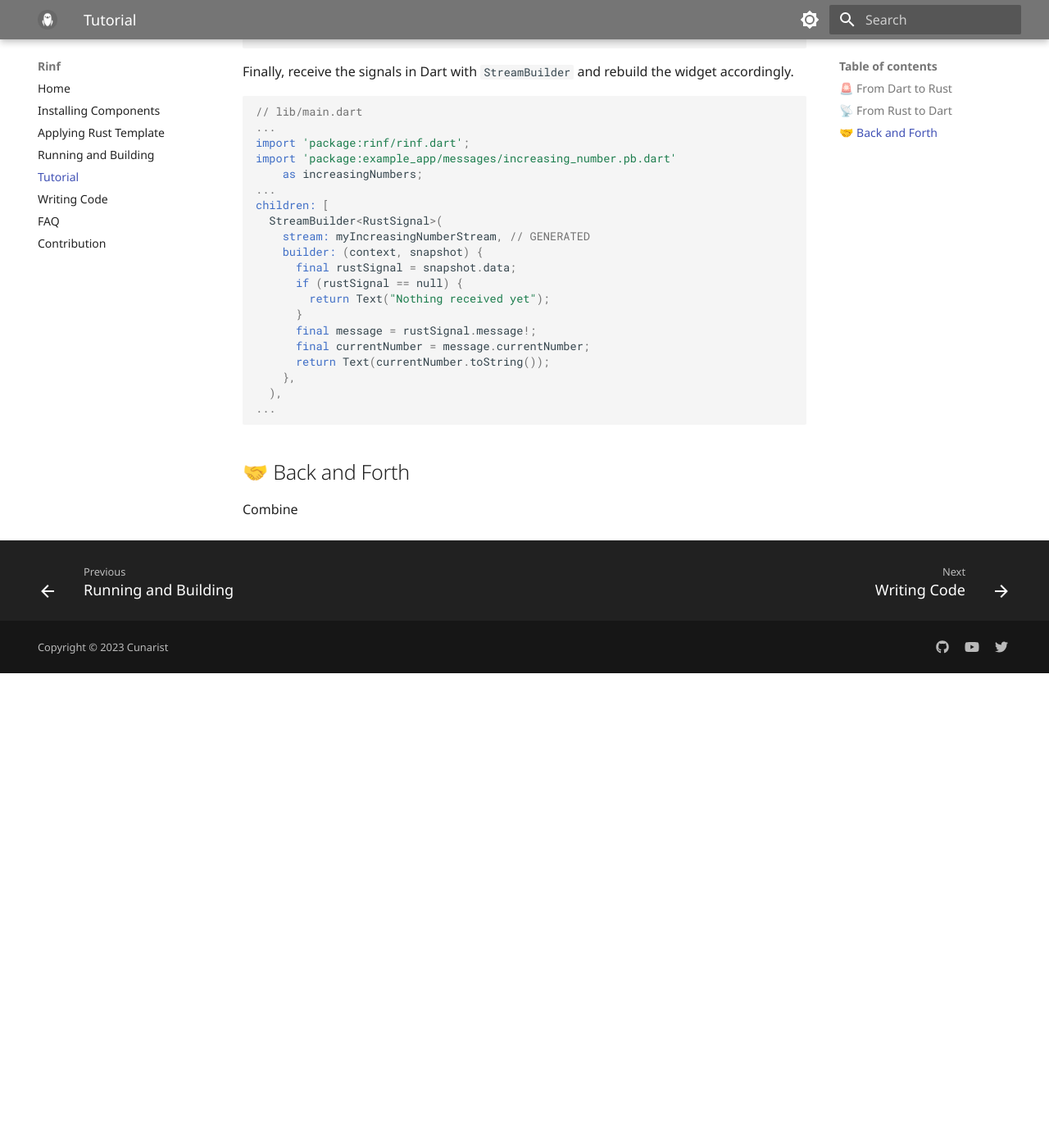
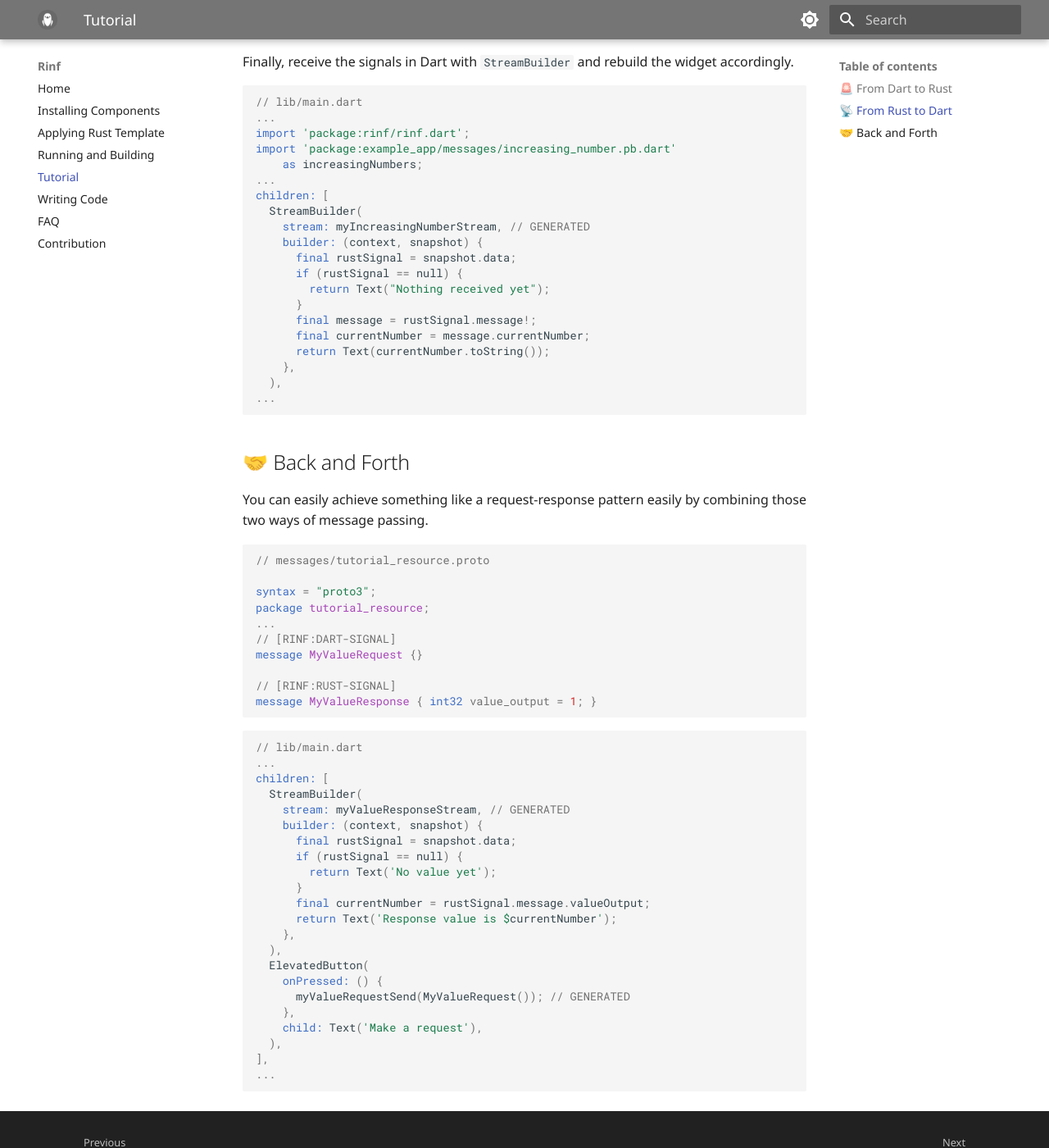
Before and after one commit to cunarist/rinf, an MkDocs documentation site: the page built from documentation/docs/tutorial.md, in a window 1280 px wide and 1400 px high, scrolled down 3419 px. Shown: the whole window at 82% size. Built offline with MkDocs 1.6.1 and Material for MkDocs 9.7.7, drawn with Linux system fonts in a browser that asks for light colours; before the commit the page ends 4240 px from its top, so only the background shows below that; some of the changed text lies outside the part shown.

Commit message:
Improve guides and simplify code

````diff
--- a/documentation/docs/tutorial.md
+++ b/documentation/docs/tutorial.md
@@ -4,11 +4,23 @@
 
 To grasp the core concepts, it's beneficial to follow a step-by-step tutorial. Detailed explanations will be provided in the upcoming sections, while the basics can be understood here.
 
+Before we start, create a `Column` somewhere in your widget tree. This will contain our tutorial widgets.
+
+```dart
+// lib/main.dart
+...
+child: Column(
+  mainAxisAlignment: MainAxisAlignment.center,
+  children: [],
+)
+...
+```
+
 ## 🚨 From Dart to Rust
 
 Let's say you want to create a new button in Dart that sends an array of numbers and a string to Rust. This signal is intended to notify that a user event has occurred, and it triggers Rust to perform some calculations on the data.
 
-Write a new `.proto` file in the `./messages` directory representing the new Rust resource. Note that the message should have the comment `[RINF:DART-SIGNAL]` above it.
+Write a new `.proto` file in the `./messages` directory with a new message. Note that the message should have the comment `[RINF:DART-SIGNAL]` above it.
 
 ```proto
 // messages/tutorial_resource.proto
@@ -21,18 +33,6 @@ message MyNumberInput {
   repeated int32 input_numbers = 1;
   string input_string = 2;
 }
-```
-
-Create a `Column` somewhere in your widget tree. This will contain our tutorial widgets.
-
-```dart
-// lib/main.dart
-...
-child: Column(
-  mainAxisAlignment: MainAxisAlignment.center,
-  children: [],
-)
-...
 ```
 
 Next, generate Dart and Rust message code from `.proto` files.
@@ -99,7 +99,6 @@ async fn main() {
 ...
     tokio::spawn(sample_functions::listen_to_dart());
 }
-...
 ```
 
 Now we can see the printed output in the command-line when clicking the button!
@@ -164,7 +163,6 @@ async fn main() {
 ...
     tokio::spawn(sample_functions::stream_increasing_number());
 }
-...
 ```
 
 Finally, receive the signals in Dart with `StreamBuilder` and rebuild the widget accordingly.
@@ -177,7 +175,7 @@ import 'package:example_app/messages/increasing_number.pb.dart'
     as increasingNumbers;
 ...
 children: [
-  StreamBuilder<RustSignal>(
+  StreamBuilder(
     stream: myIncreasingNumberStream, // GENERATED
     builder: (context, snapshot) {
       final rustSignal = snapshot.data;
@@ -194,4 +192,42 @@ children: [
 
 ## 🤝 Back and Forth
 
-Combine
+You can easily achieve something like a request-response pattern easily by combining those two ways of message passing.
+
+```proto
+// messages/tutorial_resource.proto
+
+syntax = "proto3";
+package tutorial_resource;
+...
+// [RINF:DART-SIGNAL]
+message MyValueRequest {}
+
+// [RINF:RUST-SIGNAL]
+message MyValueResponse { int32 value_output = 1; }
+```
+
+```dart
+// lib/main.dart
+...
+children: [
+  StreamBuilder(
+    stream: myValueResponseStream, // GENERATED
+    builder: (context, snapshot) {
+      final rustSignal = snapshot.data;
+      if (rustSignal == null) {
+        return Text('No value yet');
+      }
+      final currentNumber = rustSignal.message.valueOutput;
+      return Text('Response value is $currentNumber');
+    },
+  ),
+  ElevatedButton(
+    onPressed: () {
+      myValueRequestSend(MyValueRequest()); // GENERATED
+    },
+    child: Text('Make a request'),
+  ),
+],
+...
+```
````
Also changed, not shown: other parts of documentation/docs/tutorial.md (+6 -6 lines), 1 other file.
